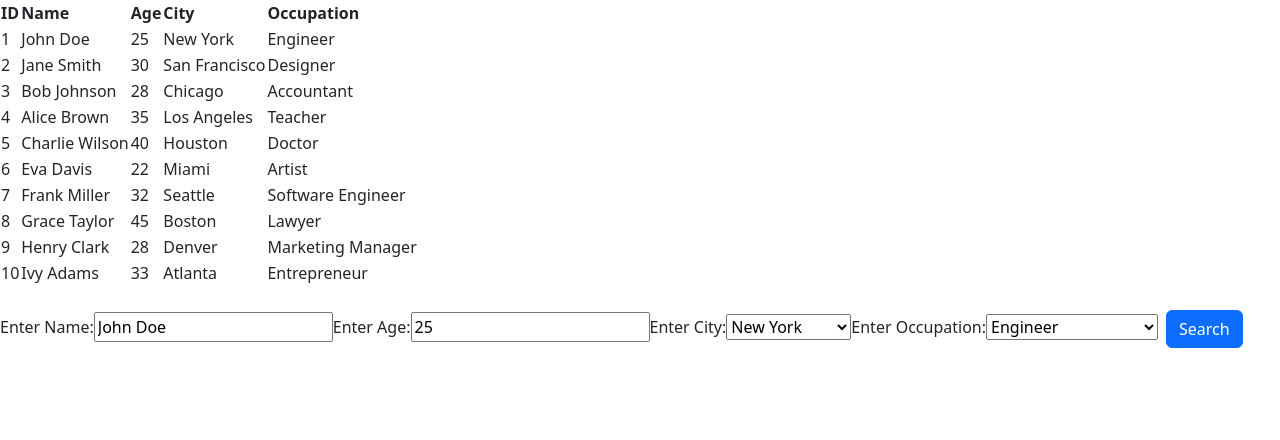
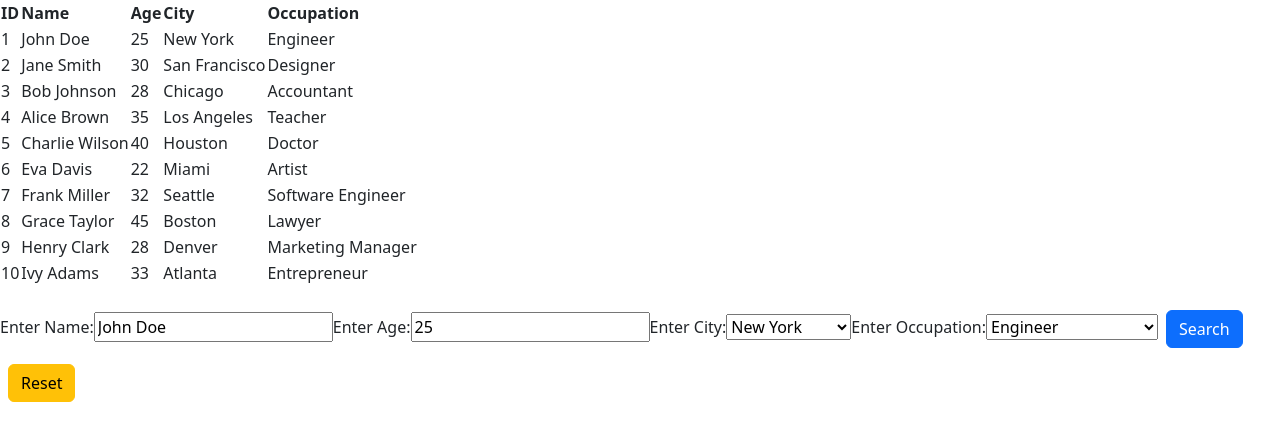
Before and after one commit to noormuhammadraza/react-playground, a React (Vite) app: page / in a window 1280 px wide. Shown: the top 440 px of the page. Built offline with nearby package versions, Linux system fonts and the light colour scheme.

Commit message:
Add reset table functionality, resetting filters still remaining

```diff
--- a/src/App.jsx
+++ b/src/App.jsx
@@ -7,6 +7,82 @@ import { useState } from "react";
 import Login from "./components/Login";
 
 const App = () => {
+  const [data, setData] = useState([
+    {
+      id: 1,
+      name: "John Doe",
+      age: 25,
+      city: "New York",
+      occupation: "Engineer",
+    },
+
+    {
+      id: 2,
+      name: "Jane Smith",
+      age: 30,
+      city: "San Francisco",
+      occupation: "Designer",
+    },
+
+    {
+      id: 3,
+      name: "Bob Johnson",
+      age: 28,
+      city: "Chicago",
+      occupation: "Accountant",
+    },
+
+    {
+      id: 4,
+      name: "Alice Brown",
+      age: 35,
+      city: "Los Angeles",
+      occupation: "Teacher",
+    },
+
+    {
+      id: 5,
+      name: "Charlie Wilson",
+      age: 40,
+      city: "Houston",
+      occupation: "Doctor",
+    },
+
+    { id: 6, name: "Eva Davis", age: 22, city: "Miami", occupation: "Artist" },
+
+    {
+      id: 7,
+      name: "Frank Miller",
+      age: 32,
+      city: "Seattle",
+      occupation: "Software Engineer",
+    },
+
+    {
+      id: 8,
+      name: "Grace Taylor",
+      age: 45,
+      city: "Boston",
+      occupation: "Lawyer",
+    },
+
+    {
+      id: 9,
+      name: "Henry Clark",
+      age: 28,
+      city: "Denver",
+      occupation: "Marketing Manager",
+    },
+
+    {
+      id: 10,
+      name: "Ivy Adams",
+      age: 33,
+      city: "Atlanta",
+      occupation: "Entrepreneur",
+    },
+  ]);
+
   // const [alertVisibility, setAlertVisibility] = useState(false);
   // const [alertMessage, setAlertMessage] = useState("");
 
@@ -49,7 +125,7 @@ const App = () => {
       )}
       <Login onClick={onClick} /> */}
 
-      <MidExam/>
+      <MidExam tableData={data} />
     </>
   );
 };
--- a/src/components/MidExam.jsx
+++ b/src/components/MidExam.jsx
@@ -1,82 +1,8 @@
 import { useState } from "react";
 
-const ListFilter = () => {
-  const [data, setData] = useState([
-    {
-      id: 1,
-      name: "John Doe",
-      age: 25,
-      city: "New York",
-      occupation: "Engineer",
-    },
+const ListFilter = ({ tableData }) => {
+  const [data, setData] = useState(tableData);
 
-    {
-      id: 2,
-      name: "Jane Smith",
-      age: 30,
-      city: "San Francisco",
-      occupation: "Designer",
-    },
-
-    {
-      id: 3,
-      name: "Bob Johnson",
-      age: 28,
-      city: "Chicago",
-      occupation: "Accountant",
-    },
-
-    {
-      id: 4,
-      name: "Alice Brown",
-      age: 35,
-      city: "Los Angeles",
-      occupation: "Teacher",
-    },
-
-    {
-      id: 5,
-      name: "Charlie Wilson",
-      age: 40,
-      city: "Houston",
-      occupation: "Doctor",
-    },
-
-    { id: 6, name: "Eva Davis", age: 22, city: "Miami", occupation: "Artist" },
-
-    {
-      id: 7,
-      name: "Frank Miller",
-      age: 32,
-      city: "Seattle",
-      occupation: "Software Engineer",
-    },
-
-    {
-      id: 8,
-      name: "Grace Taylor",
-      age: 45,
-      city: "Boston",
-      occupation: "Lawyer",
-    },
-
-    {
-      id: 9,
-      name: "Henry Clark",
-      age: 28,
-      city: "Denver",
-      occupation: "Marketing Manager",
-    },
-
-    {
-      id: 10,
-      name: "Ivy Adams",
-      age: 33,
-      city: "Atlanta",
-      occupation: "Entrepreneur",
-    },
-  ]);
-  const [id, setId] = useState(data[0].id);
   const [name, setName] = useState(data[0].name);
   const [age, setAge] = useState(data[0].age);
   const [city, setCity] = useState(data[0].city);
@@ -121,16 +47,19 @@ const ListFilter = () => {
     }
   };
 
-  const handleClick = () => {
+  const handleClick = (event) => {
+    if (event.target.name === "search") {
       const filteredItems = data.filter(
         (item) =>
-        // item.id === parseInt(id, 10) ||
           item.name === name ||
           item.age === parseInt(age, 10) ||
           item.city === city ||
           item.occupation === occupation
       );
       setData(filteredItems);
+    } else {
+      setData(tableData);
+    }
   };
 
   const errorCheck = () => {
@@ -156,17 +85,6 @@ const ListFilter = () => {
       </div>
 
       <div className="mt-3">
-        {/* <label>
-          Enter ID:
-          <input
-            type="number"
-            name="id"
-            min={1}
-            max={10}
-            value={id}
-            onChange={handleChange}
-          />
-        </label> */}
         <label>
           Enter Name:
           <input type="text" name="name" value={name} onChange={handleChange} />
@@ -177,19 +95,12 @@ const ListFilter = () => {
         </label>
         <label>
           Enter City:
-          {/* <input type="text" name="city" value={city} onChange={handleChange} /> */}
           <select onChange={handleChange} name="city" id="city" value={city}>
             {cityOptions}
           </select>
         </label>
         <label>
           Enter Occupation:
-          {/* <input
-            type="text"
-            name="occupation"
-            value={occupation}
-            onChange={handleChange}
-          /> */}
           <select
             onChange={handleChange}
             name="occupation"
@@ -199,8 +110,19 @@ const ListFilter = () => {
             {occupationOptions}
           </select>
         </label>
-        <button className="btn btn-primary m-2" onClick={handleClick}>
+        <button
+          name="search"
+          className="btn btn-primary m-2"
+          onClick={handleClick}
+        >
           Search
+        </button>
+        <button
+          name="reset"
+          className="btn btn-warning m-2"
+          onClick={handleClick}
+        >
+          Reset
         </button>
       </div>
     </>
```
Lines whose indentation alone changed are shown as unchanged.
